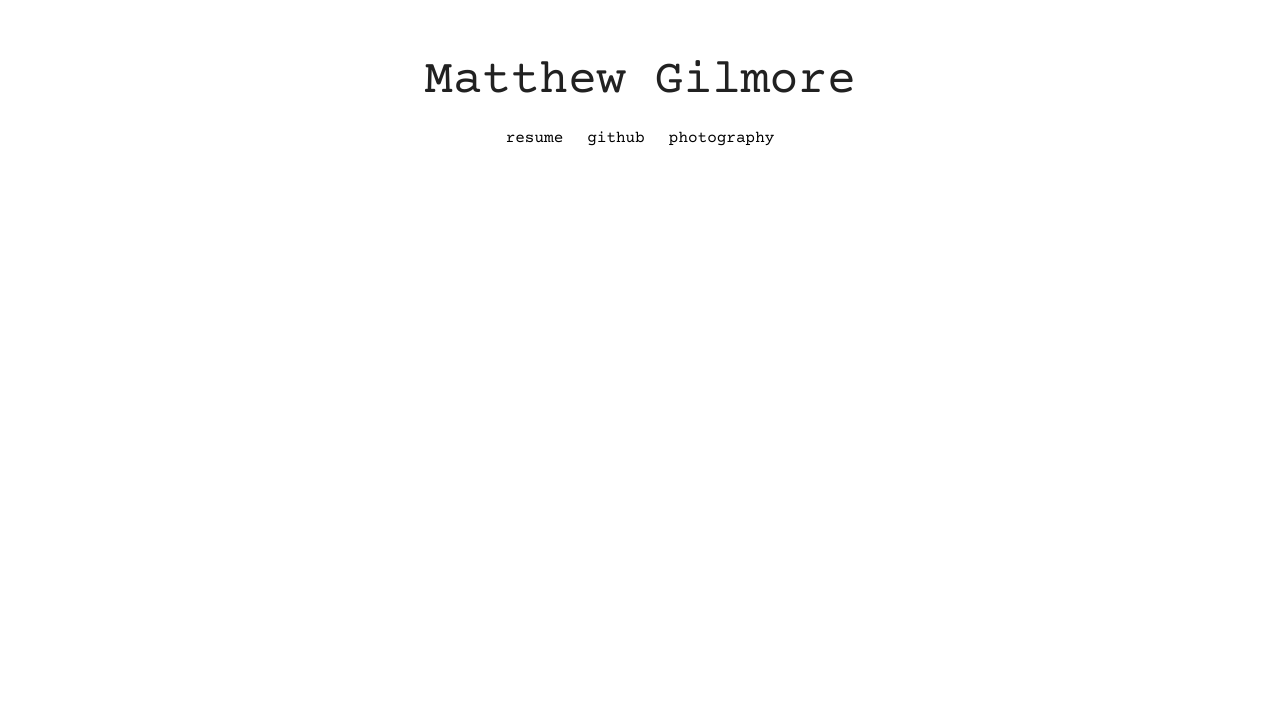
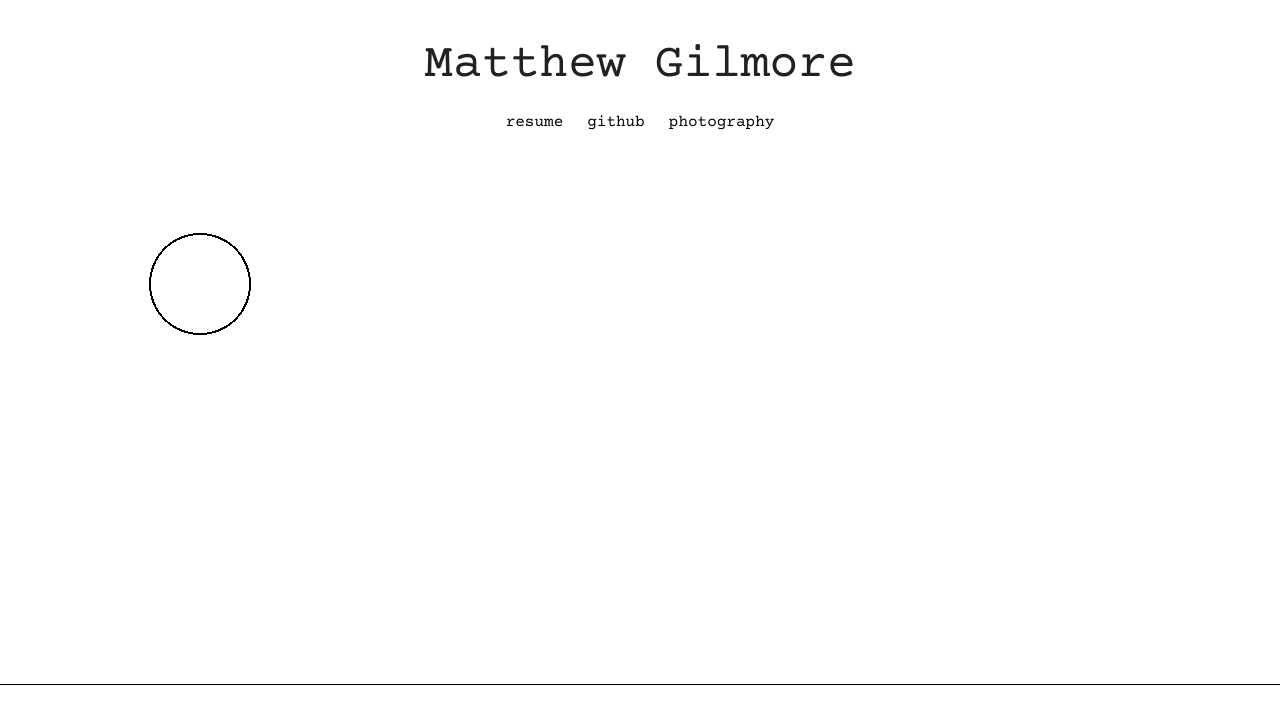
Before and after one commit to mattsg6/mattsg6.github.io, a Nuxt app: page / in a window 1280 px wide. Shown: the top 724 px of the page. Built offline with nearby package versions, Linux system fonts and the light colour scheme.

Commit message:
three js setup

```diff
--- a/assets/global.scss
+++ b/assets/global.scss
@@ -5,3 +5,9 @@
   font-weight: 400;
   font-style: normal;
 }
+
+html, body {
+  height: 100% !important;
+  margin: 0 !important;
+  overflow: hidden !important;
+}
--- /dev/null
+++ b/components/Scene.vue
@@ -0,0 +1,62 @@
+<template>
+  <canvas id="c"></canvas>
+</template>
+<script setup>
+import * as THREE from "three";
+
+onMounted(() => {
+  const canvas = document.querySelector("#c");
+  const renderer = new THREE.WebGLRenderer({ canvas });
+  renderer.setClearColor(0xffffff, 1);
+  renderer.setPixelRatio(window.devicePixelRatio);
+
+  let width = window.innerWidth;
+  let height = window.innerHeight;
+
+  const groundLevel = 250;
+
+  const camera = new THREE.OrthographicCamera(0, width, height, 0, -10, 10);
+  camera.position.z = 1;
+
+  const scene = new THREE.Scene();
+
+  // Sun
+  const geometry = new THREE.TorusGeometry(50, 1, 16, 100); // radius, thickness
+  const material = new THREE.MeshBasicMaterial({ color: 0x000000 });
+  const sun = new THREE.Mesh(geometry, material);
+  sun.position.set(200, window.innerHeight - 150, 0);
+  scene.add(sun);
+
+  // Ground
+  const groundPoints = [];
+  groundPoints.push(new THREE.Vector3(0, groundLevel, 0));
+  groundPoints.push(new THREE.Vector3(width, groundLevel, 0));
+  const groundGeometry = new THREE.BufferGeometry().setFromPoints(groundPoints);
+  const groundLine = new THREE.Line(groundGeometry, material)
+  scene.add(groundLine);
+
+  function onWindowResize() {
+    width = window.innerWidth;
+    height = window.innerHeight;
+
+    renderer.setSize(width, height);
+
+    camera.left = 0;
+    camera.right = width;
+    camera.top = height;
+    camera.bottom = 0;
+    camera.updateProjectionMatrix();
+  }
+  window.addEventListener("resize", onWindowResize, false);
+
+  renderer.setSize(width, height);
+  renderer.render(scene, camera);
+});
+</script>
+<style scoped>
+#c {
+  width: 100%;
+  height: 100%;
+  display: block;
+}
+</style>
--- a/package.json
+++ b/package.json
@@ -12,11 +12,13 @@
   "dependencies": {
     "@mdi/font": "^7.4.47",
     "nuxt": "^4.2.1",
+    "three": "^0.181.2",
     "vue": "^3.5.24",
     "vue-router": "^4.6.3"
   },
   "devDependencies": {
     "sass": "^1.94.2",
+    "vite": "^7.2.4",
     "vite-plugin-vuetify": "^2.1.2",
     "vuetify": "^3.10.11"
   }
--- a/pages/index.vue
+++ b/pages/index.vue
@@ -1,5 +1,5 @@
 <template>
-    <v-container fluid>
+    <v-container fluid class="pa-0 ma-0 h-100">
         <v-row class="w-100 d-flex justify-center pb-5 pt-10 ma-0">
             <span class="text-h3" style="text-align: center;">Matthew Gilmore</span>
         </v-row>
@@ -7,6 +7,9 @@
             <template v-for="item in menu">
                 <a target="_blank" :href="item.src">{{ item.name }}</a>
             </template>
+        </v-row>
+        <v-row class="pa-0 ma-0 w-100 h-100">
+            <scene></scene>
         </v-row>
     </v-container>
 </template>
```
Also changed, not shown: 1 other file (tests, documents, lock files or other folders).
